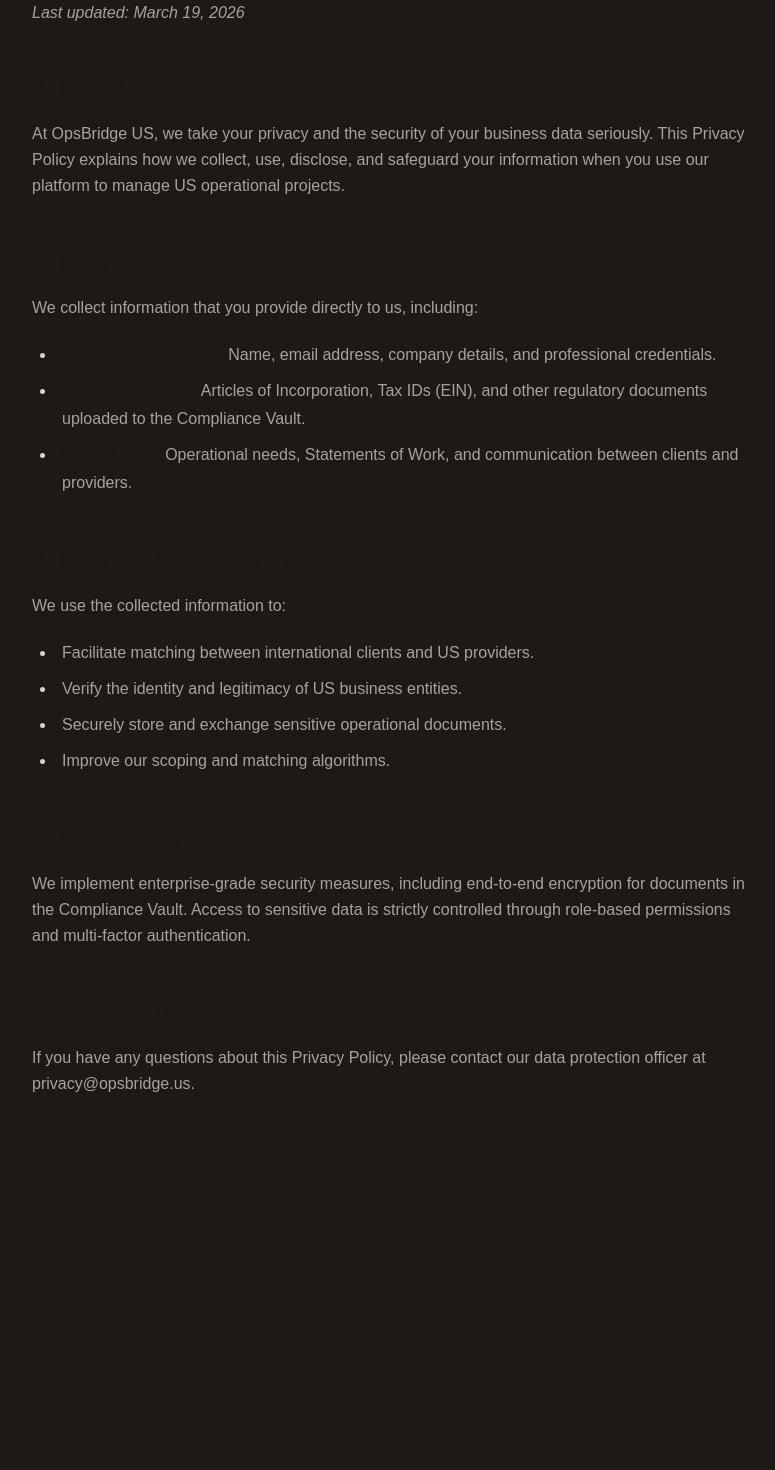
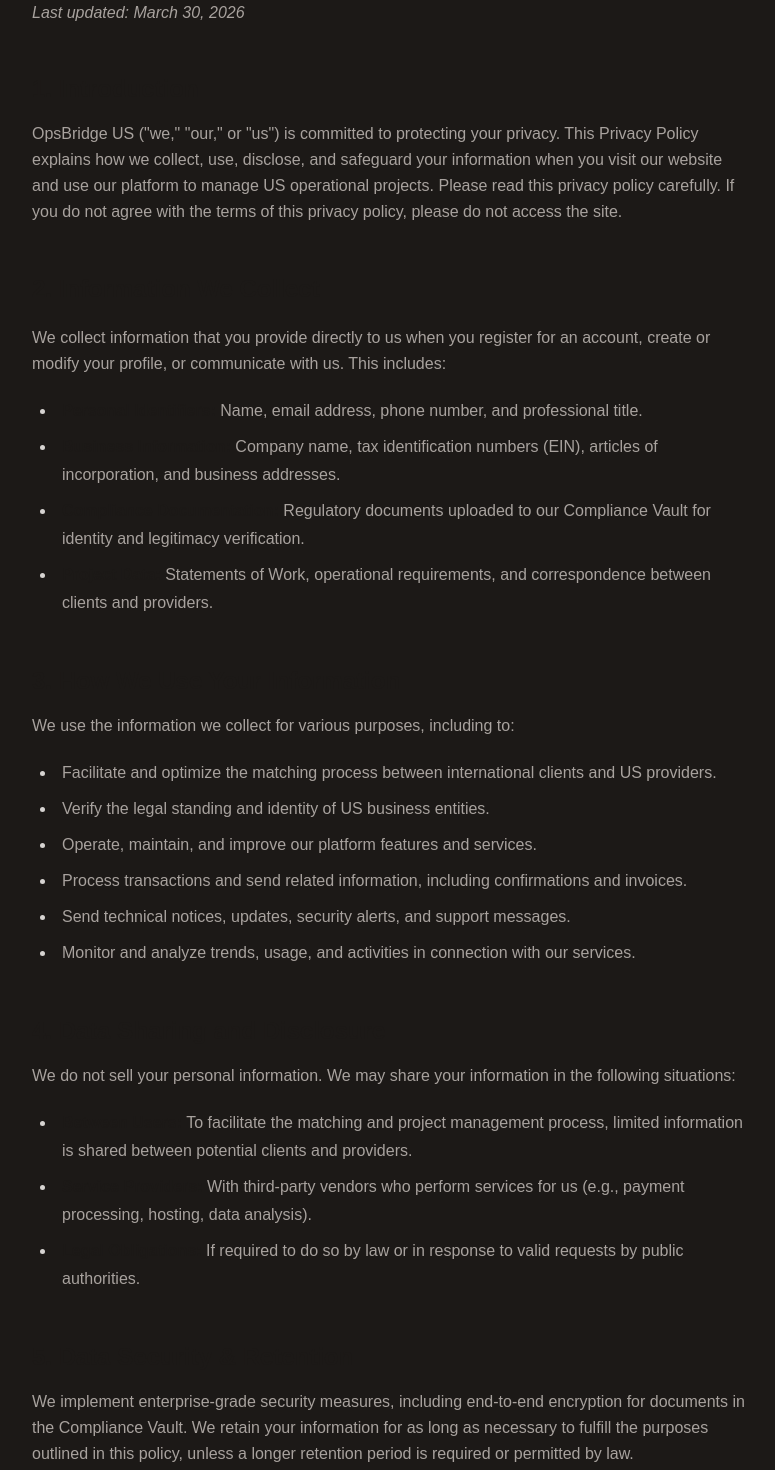
Before and after one commit to Luciferhub44/opsbridge-us, a React (Vite) app: page /privacy in a window 1280 px wide. Shown: the part 260-1730 px from the top of the page, without its empty margins (248-1023 px from the left). Before the commit the page ends 1521 px from the top, so only its background shows below. Built offline with nearby package versions, Linux system fonts and the light colour scheme; no server answers.

Commit message:
feat: update Privacy Policy and Terms of Service with revised content, including new sections on user responsibilities, intellectual property, and privacy rights, along with updated last modified dates

```diff
--- a/src/pages/PrivacyPolicy.tsx
+++ b/src/pages/PrivacyPolicy.tsx
@@ -25,52 +25,79 @@
             <Shield className="h-6 w-6" />
           </div>
           <h1 className="text-4xl font-bold tracking-tight mb-4">Privacy Policy</h1>
-          <p className="text-muted-foreground mb-12 italic">Last updated: March 19, 2026</p>
+          <p className="text-muted-foreground mb-12 italic">Last updated: March 30, 2026</p>
 
           <div className="prose prose-stone max-w-none space-y-8">
             <section>
               <h2 className="text-2xl font-bold mb-4">1. Introduction</h2>
               <p className="text-muted-foreground leading-relaxed">
-                At OpsBridge US, we take your privacy and the security of your business data seriously. This Privacy Policy explains how we collect, use, disclose, and safeguard your information when you use our platform to manage US operational projects.
+                OpsBridge US ("we," "our," or "us") is committed to protecting your privacy. This Privacy Policy explains how we collect, use, disclose, and safeguard your information when you visit our website and use our platform to manage US operational projects. Please read this privacy policy carefully. If you do not agree with the terms of this privacy policy, please do not access the site.
               </p>
             </section>
 
             <section>
               <h2 className="text-2xl font-bold mb-4">2. Information We Collect</h2>
-              <p className="text-muted-foreground leading-relaxed mb-4">
-                We collect information that you provide directly to us, including:
-              </p>
-              <ul className="list-disc pl-6 space-y-2 text-muted-foreground">
-                <li><strong>Account Information:</strong> Name, email address, company details, and professional credentials.</li>
-                <li><strong>Compliance Data:</strong> Articles of Incorporation, Tax IDs (EIN), and other regulatory documents uploaded to the Compliance Vault.</li>
-                <li><strong>Project Data:</strong> Operational needs, Statements of Work, and communication between clients and providers.</li>
-              </ul>
+              <div className="space-y-4">
+                <p className="text-muted-foreground leading-relaxed">
+                  We collect information that you provide directly to us when you register for an account, create or modify your profile, or communicate with us. This includes:
+                </p>
+                <ul className="list-disc pl-6 space-y-2 text-muted-foreground">
+                  <li><strong>Personal Identifiers:</strong> Name, email address, phone number, and professional title.</li>
+                  <li><strong>Business Information:</strong> Company name, tax identification numbers (EIN), articles of incorporation, and business addresses.</li>
+                  <li><strong>Compliance Documentation:</strong> Regulatory documents uploaded to our Compliance Vault for identity and legitimacy verification.</li>
+                  <li><strong>Project Data:</strong> Statements of Work, operational requirements, and correspondence between clients and providers.</li>
+                </ul>
+              </div>
             </section>
 
             <section>
               <h2 className="text-2xl font-bold mb-4">3. How We Use Your Information</h2>
               <p className="text-muted-foreground leading-relaxed mb-4">
-                We use the collected information to:
+                We use the information we collect for various purposes, including to:
               </p>
               <ul className="list-disc pl-6 space-y-2 text-muted-foreground">
-                <li>Facilitate matching between international clients and US providers.</li>
-                <li>Verify the identity and legitimacy of US business entities.</li>
-                <li>Securely store and exchange sensitive operational documents.</li>
-                <li>Improve our scoping and matching algorithms.</li>
+                <li>Facilitate and optimize the matching process between international clients and US providers.</li>
+                <li>Verify the legal standing and identity of US business entities.</li>
+                <li>Operate, maintain, and improve our platform features and services.</li>
+                <li>Process transactions and send related information, including confirmations and invoices.</li>
+                <li>Send technical notices, updates, security alerts, and support messages.</li>
+                <li>Monitor and analyze trends, usage, and activities in connection with our services.</li>
               </ul>
             </section>
 
             <section>
-              <h2 className="text-2xl font-bold mb-4">4. Data Security</h2>
+              <h2 className="text-2xl font-bold mb-4">4. Data Sharing and Disclosure</h2>
+              <p className="text-muted-foreground leading-relaxed mb-4">
+                We do not sell your personal information. We may share your information in the following situations:
+              </p>
+              <ul className="list-disc pl-6 space-y-2 text-muted-foreground">
+                <li><strong>Between Users:</strong> To facilitate the matching and project management process, limited information is shared between potential clients and providers.</li>
+                <li><strong>Service Providers:</strong> With third-party vendors who perform services for us (e.g., payment processing, hosting, data analysis).</li>
+                <li><strong>Legal Obligations:</strong> If required to do so by law or in response to valid requests by public authorities.</li>
+              </ul>
+            </section>
+
+            <section>
+              <h2 className="text-2xl font-bold mb-4">5. Data Security & Retention</h2>
               <p className="text-muted-foreground leading-relaxed">
-                We implement enterprise-grade security measures, including end-to-end encryption for documents in the Compliance Vault. Access to sensitive data is strictly controlled through role-based permissions and multi-factor authentication.
+                We implement enterprise-grade security measures, including end-to-end encryption for documents in the Compliance Vault. We retain your information for as long as necessary to fulfill the purposes outlined in this policy, unless a longer retention period is required or permitted by law.
               </p>
             </section>
 
             <section>
-              <h2 className="text-2xl font-bold mb-4">5. Contact Us</h2>
+              <h2 className="text-2xl font-bold mb-4">6. Your Privacy Rights</h2>
               <p className="text-muted-foreground leading-relaxed">
-                If you have any questions about this Privacy Policy, please contact our data protection officer at privacy@opsbridge.us.
+                Depending on your location, you may have the right to access, correct, or delete your personal data. You may also have the right to object to or restrict certain processing. To exercise these rights, please contact us at the email provided below.
+              </p>
+            </section>
+
+            <section>
+              <h2 className="text-2xl font-bold mb-4">7. Contact Us</h2>
+              <p className="text-muted-foreground leading-relaxed">
+                If you have any questions or concerns about this Privacy Policy or our data practices, please contact our Data Protection Officer at:
+                <br /><br />
+                <strong>Email:</strong> privacy@opsbridge.us<br />
+                <strong>Address:</strong> OpsBridge US, 1209 Orange St, Wilmington, DE 19801
               </p>
             </section>
           </div>
--- a/src/pages/TermsOfService.tsx
+++ b/src/pages/TermsOfService.tsx
@@ -25,50 +25,84 @@
             <FileText className="h-6 w-6" />
           </div>
           <h1 className="text-4xl font-bold tracking-tight mb-4">Terms of Service</h1>
-          <p className="text-muted-foreground mb-12 italic">Last updated: March 19, 2026</p>
+          <p className="text-muted-foreground mb-12 italic">Last updated: March 30, 2026</p>
 
           <div className="prose prose-stone max-w-none space-y-8">
             <section>
               <h2 className="text-2xl font-bold mb-4">1. Acceptance of Terms</h2>
               <p className="text-muted-foreground leading-relaxed">
-                By accessing or using the OpsBridge US platform, you agree to be bound by these Terms of Service. If you do not agree to these terms, please do not use our services.
+                By accessing or using the OpsBridge US platform, you agree to be bound by these Terms of Service and all applicable laws and regulations. If you do not agree with any of these terms, you are prohibited from using or accessing this site.
               </p>
             </section>
 
             <section>
-              <h2 className="text-2xl font-bold mb-4">2. Platform Role</h2>
+              <h2 className="text-2xl font-bold mb-4">2. Description of Service</h2>
               <p className="text-muted-foreground leading-relaxed">
-                OpsBridge US acts as a marketplace connecting international clients with US business owners. We facilitate the matching, scoping, and document exchange process but are not a party to the independent contracts formed between clients and providers.
+                OpsBridge US provides a marketplace platform that connects international clients with US-based business operations providers. We facilitate discovery, compliance verification, and project scoping. OpsBridge US is a facilitator and is not a party to any agreements created between users.
               </p>
             </section>
 
             <section>
-              <h2 className="text-2xl font-bold mb-4">3. User Responsibilities</h2>
-              <ul className="list-disc pl-6 space-y-2 text-muted-foreground">
-                <li><strong>Clients:</strong> Responsible for providing accurate project requirements and timely payments.</li>
-                <li><strong>Providers:</strong> Responsible for maintaining valid US business credentials and delivering services as agreed.</li>
-                <li><strong>Verification:</strong> All US providers must undergo our manual vetting process before being listed.</li>
-              </ul>
+              <h2 className="text-2xl font-bold mb-4">3. User Eligibility and Accounts</h2>
+              <div className="space-y-4 text-muted-foreground">
+                <p>To use our services, you must:</p>
+                <ul className="list-disc pl-6 space-y-2">
+                  <li>Be at least 18 years of age and have the legal capacity to enter into a binding contract.</li>
+                  <li>Provide accurate, current, and complete information during registration.</li>
+                  <li>Maintain the security of your password and accept all risks of unauthorized access to your account.</li>
+                  <li>Notify us immediately if you discover or suspect any security breaches related to the platform.</li>
+                </ul>
+              </div>
             </section>
 
             <section>
-              <h2 className="text-2xl font-bold mb-4">4. Compliance and Regulatory</h2>
+              <h2 className="text-2xl font-bold mb-4">4. User Responsibilities</h2>
+              <div className="space-y-4 text-muted-foreground">
+                <p><strong>For Clients:</strong> You are responsible for providing clear project requirements, conducting your own due diligence on providers, and ensuring timely payments for services rendered.</p>
+                <p><strong>For Providers:</strong> You must maintain valid US business credentials, provide services in a professional manner, and comply with all applicable US labor and business laws.</p>
+                <p><strong>Compliance:</strong> All users must comply with US export control laws and international trade regulations.</p>
+              </div>
+            </section>
+
+            <section>
+              <h2 className="text-2xl font-bold mb-4">5. Intellectual Property</h2>
               <p className="text-muted-foreground leading-relaxed">
-                Users are solely responsible for ensuring their operational projects comply with all applicable local, state, and federal laws in the United States and their home jurisdictions.
+                The platform and its original content, features, and functionality are owned by OpsBridge US and are protected by international copyright, trademark, patent, trade secret, and other intellectual property laws. Users retain ownership of the data they upload, but grant OpsBridge US a license to use it solely for providing the service.
               </p>
             </section>
 
             <section>
-              <h2 className="text-2xl font-bold mb-4">5. Limitation of Liability</h2>
+              <h2 className="text-2xl font-bold mb-4">6. Confidentiality</h2>
               <p className="text-muted-foreground leading-relaxed">
-                OpsBridge US shall not be liable for any indirect, incidental, special, or consequential damages arising out of or in connection with the use of the platform or the services provided by independent business owners.
+                Users may gain access to confidential information of other users through the platform. You agree to maintain the confidentiality of such information and not disclose it to any third party without express written consent.
               </p>
             </section>
 
             <section>
-              <h2 className="text-2xl font-bold mb-4">6. Governing Law</h2>
+              <h2 className="text-2xl font-bold mb-4">7. Limitation of Liability</h2>
               <p className="text-muted-foreground leading-relaxed">
-                These terms shall be governed by and construed in accordance with the laws of the State of Delaware, without regard to its conflict of law principles.
+                In no event shall OpsBridge US, nor its directors, employees, or partners, be liable for any indirect, incidental, special, consequential, or punitive damages, including without limitation, loss of profits, data, or other intangible losses, resulting from your access to or use of the platform.
+              </p>
+            </section>
+
+            <section>
+              <h2 className="text-2xl font-bold mb-4">8. Governing Law & Dispute Resolution</h2>
+              <p className="text-muted-foreground leading-relaxed">
+                These terms shall be governed by the laws of the State of Delaware. Any dispute arising out of or relating to these terms shall be settled by binding arbitration in Wilmington, Delaware, in accordance with the commercial arbitration rules of the American Arbitration Association.
+              </p>
+            </section>
+
+            <section>
+              <h2 className="text-2xl font-bold mb-4">9. Changes to Terms</h2>
+              <p className="text-muted-foreground leading-relaxed">
+                We reserve the right to modify or replace these terms at any time. We will provide at least 30 days' notice prior to any new terms taking effect. By continuing to access or use our service after those revisions become effective, you agree to be bound by the revised terms.
+              </p>
+            </section>
+
+            <section>
+              <h2 className="text-2xl font-bold mb-4">10. Contact Information</h2>
+              <p className="text-muted-foreground leading-relaxed">
+                Questions about the Terms of Service should be sent to us at legal@opsbridge.us.
               </p>
             </section>
           </div>
```
